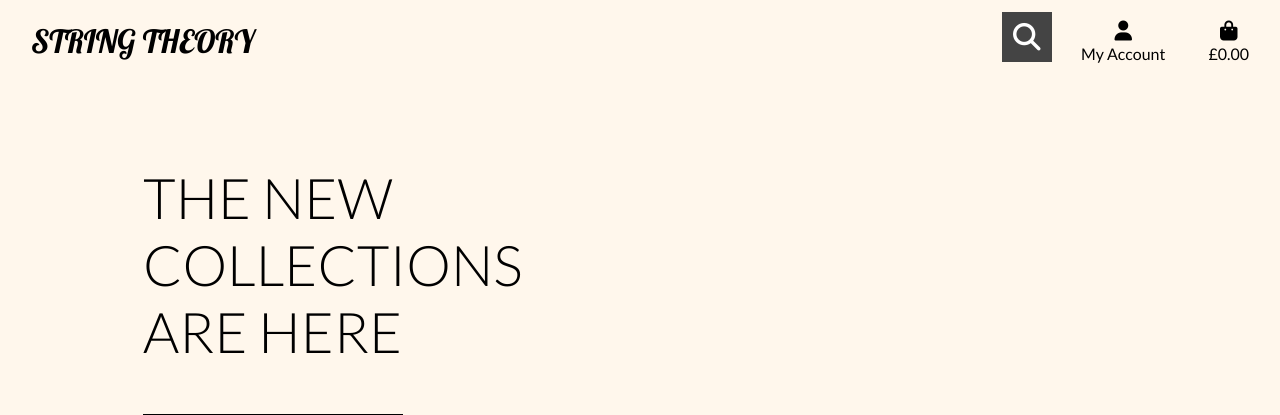
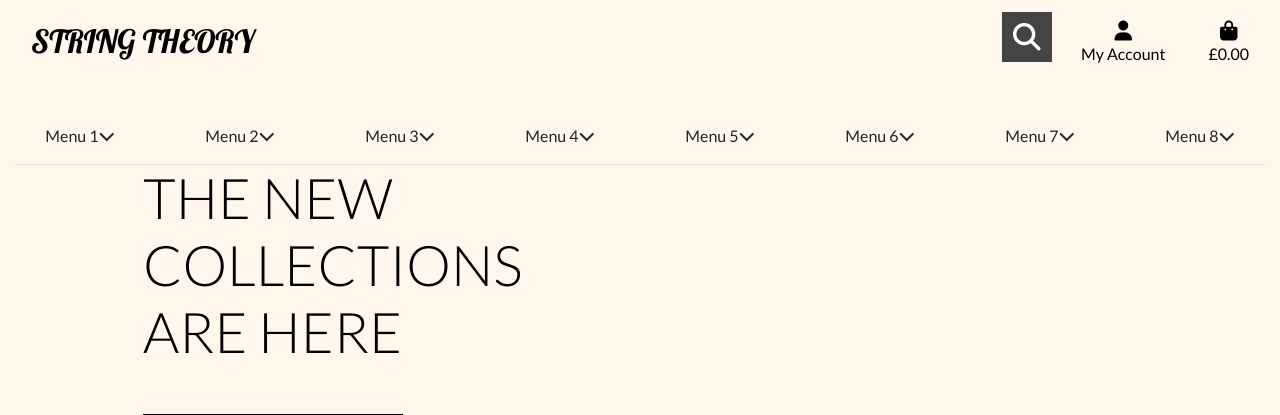
Before and after one commit to LukeThornton92/string_theory, a Django app: page / in a window 1280 px wide. Shown: the top 415 px of the page. Run offline with Django 3.2, Linux system fonts and the light colour scheme; some libraries are stand-ins or nearby versions.

Commit message:
feat: Simple navbar titles added, some logic commented out for django

```diff
--- a/home/views.py
+++ b/home/views.py
@@ -5,3 +5,11 @@ from django.shortcuts import render
 def index(request):
     """A view to return the index page"""
     return render(request, 'home/index.html')
+
+#Django logic below for looping navbar, will work on later
+"""
+def your_view(request):
+    dropdown_titles = ['Title 1', 'Title 2', 'Title 3', 'Title 4',
+                       'Title 5', 'Title 6', 'Title 7', 'Title 8']
+    return render(request, 'your_template.html', {'dropdown_titles': dropdown_titles})
+    """
--- a/static/css/base.css
+++ b/static/css/base.css
@@ -175,3 +175,25 @@ body {
 .expandright:focus {
   padding: 0 0 0 16px;
 }
+
+/* -------------------------------- Nav Drop Downs */
+
+.navbar {
+  padding-top: 50px;
+  padding-right: 0px;
+  padding-bottom: 0px;
+  padding-left: 0px;
+}
+nav {
+  padding-top: 0px;
+  padding-right: 0px;
+  padding-bottom: 0px;
+  padding-left: 0px;
+}
+
+nav .col {
+  padding-top: 0px;
+  padding-right: 0px;
+  padding-bottom: 0px;
+  padding-left: 0px;
+}
--- a/templates/base.html
+++ b/templates/base.html
@@ -104,6 +104,42 @@
           </ul>
         </div>
       </div>
+      <div>
+            <!-- django logic to loop through list
+            <div class="row">
+            {% for title in dropdown_titles %}
+            <div class="col text-center">
+              <div class="dropdown">
+                <a
+                  href="#"
+                  class="nav-link dropdown-toggle"
+                  id="dropdownMenu{{ forloop.counter }}"
+                  data-toggle="dropdown"
+                  aria-haspopup="true"
+                  aria-expanded="false">
+                  {{ title }}
+                </a>
+                <div class="dropdown-menu" aria-labelledby="dropdownMenu{{ forloop.counter }}">
+                  <a class="dropdown-item" href="#">Option 1</a>
+                  <a class="dropdown-item" href="#">Option 2</a>
+                  <a class="dropdown-item" href="#">Option 3</a>
+                </div>
+              </div>
+            </div>
+            {% endfor %}
+        </div> -->
+        <nav class="row navbar">
+            <div class="col text-center">Menu 1<i class="fa-solid fa-chevron-down"></i></div>
+            <div class="col text-center">Menu 2<i class="fa-solid fa-chevron-down"></i></div>
+            <div class="col text-center">Menu 3<i class="fa-solid fa-chevron-down"></i></div>
+            <div class="col text-center">Menu 4<i class="fa-solid fa-chevron-down"></i></div>
+            <div class="col text-center">Menu 5<i class="fa-solid fa-chevron-down"></i></div>
+            <div class="col text-center">Menu 6<i class="fa-solid fa-chevron-down"></i></div>
+            <div class="col text-center">Menu 7<i class="fa-solid fa-chevron-down"></i></div>
+            <div class="col text-center">Menu 8<i class="fa-solid fa-chevron-down"></i></div>
+        </nav>
+        <hr>
+      </div>
     </header>
     {% if messages%}
     <div class="message-container"></div>
```
